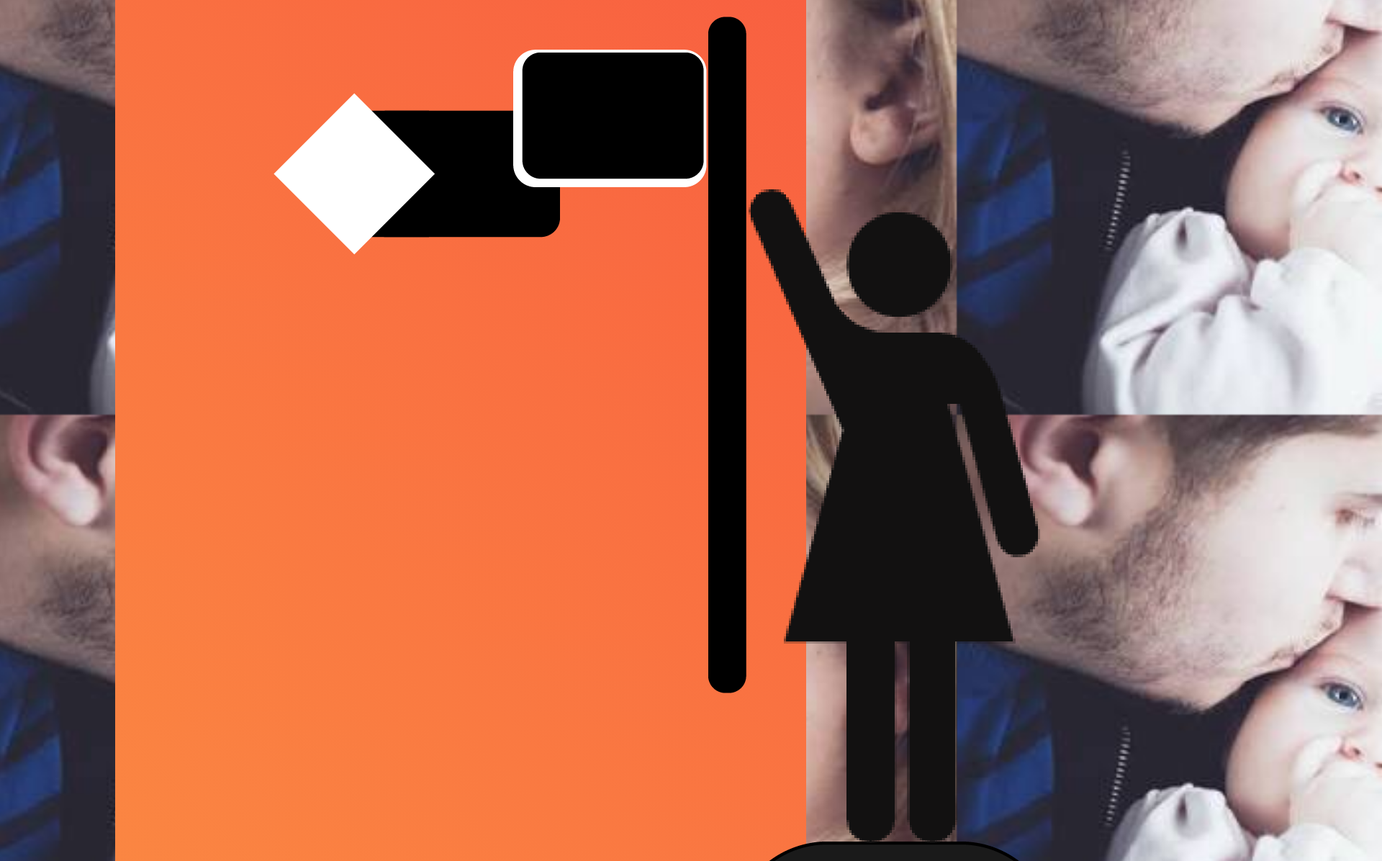
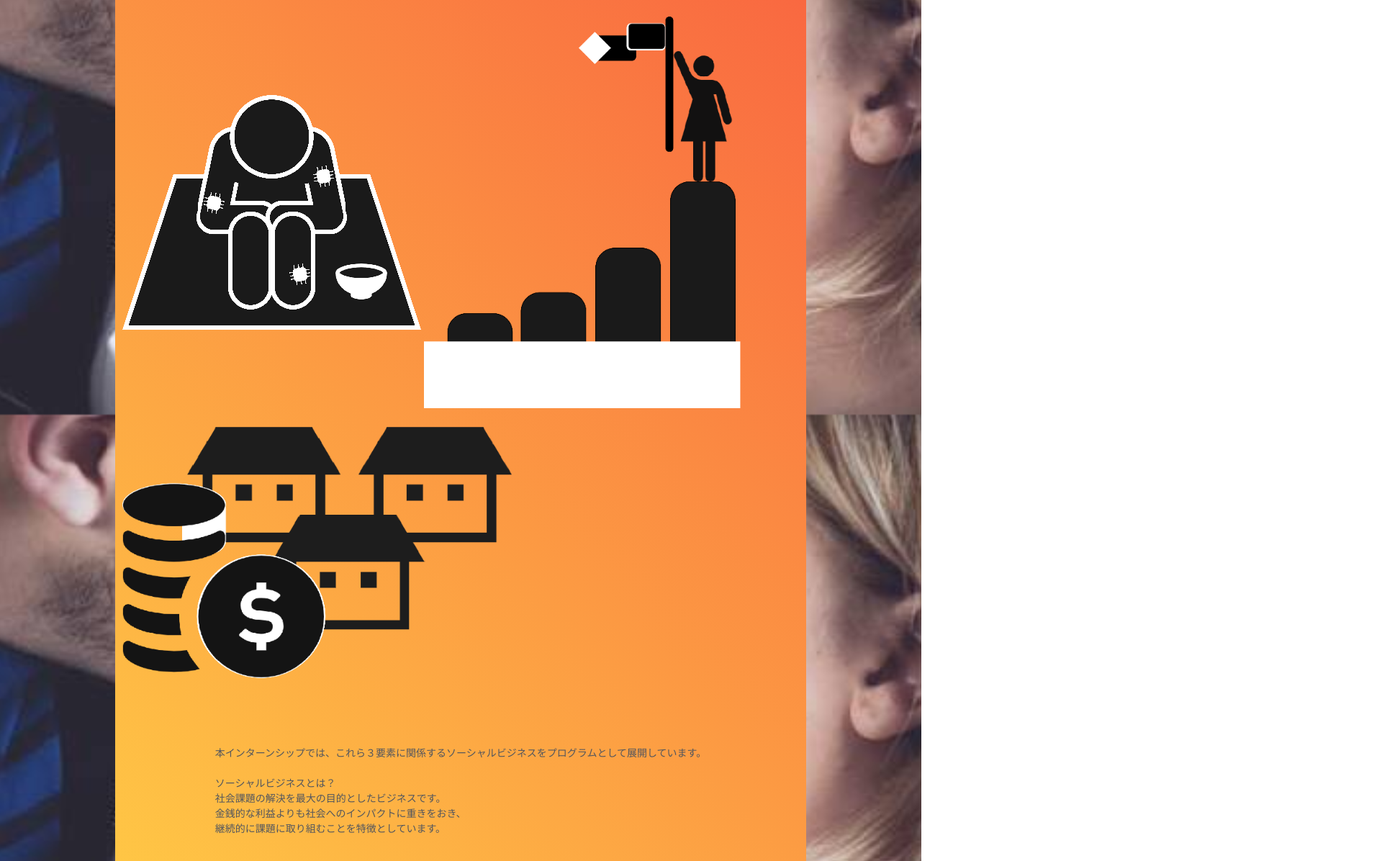
Before and after one commit to fk-in-africa/LP_TryAngle, a plain HTML site: page SANGO_LP/index.html in a window 1280 px wide. Shown: the part 1024-2220 px from the top of the page at 72% size, 1920 px wide, since content can reach past the window. Drawn offline with nearby package versions, Linux system fonts and the light colour scheme.

Commit message:
Update index.html

```diff
--- a/SANGO_LP/index.html
+++ b/SANGO_LP/index.html
@@ -124,9 +124,9 @@ Google Font
 							社会問題はなぜ起こると思いますか？<br/>なぜずっと解決されないと思いますか？<br/><br>わたしたちTryAnGleは、<br>「生まれた環境にかかわらず、やりたいことに向かって自ら未来を切り開けるような人で溢れる社会」の実現が<br>社会問題を解決する一助になると信じています。<br/>
 							<br>そしてその社会の実現には、以下の要素が必要だと考えています。<br/><br/>
 							<div class="three-components">
-								<img src="img/TryAnGle/porverty.png">
-								<img src="img/TryAnGle/standing-lady.png">
-								<img src="img/TryAnGle/village.png">
+								<img src="img/TryAnGle/poverty-415-326.png">
+								<img src="img/TryAnGle/standing-lady477-544.png">
+								<img src="img/TryAnGle/village541375.png">
 						</div>
 							<br/><br/>
 							<br/><br/>本インターンシップでは、これら３要素に関係するソーシャルビジネスをプログラムとして展開しています。<br><br>ソーシャルビジネスとは？<br>社会課題の解決を最大の目的としたビジネスです。<br>金銭的な利益よりも社会へのインパクトに重きをおき、<br>継続的に課題に取り組むことを特徴としています。<br>
```
